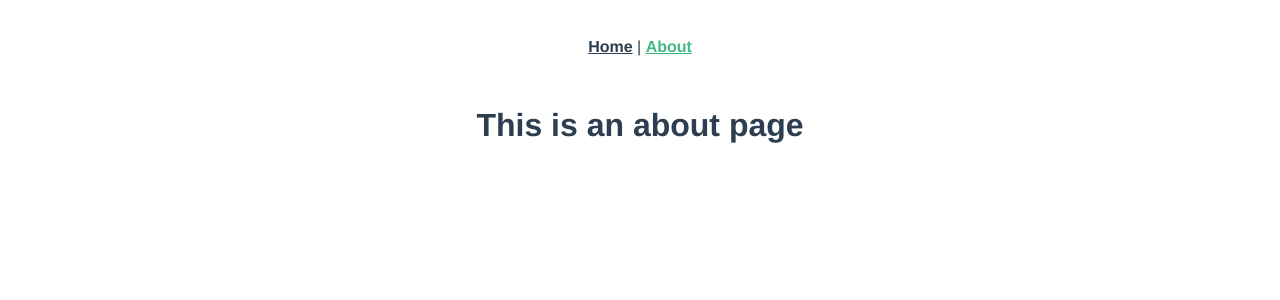
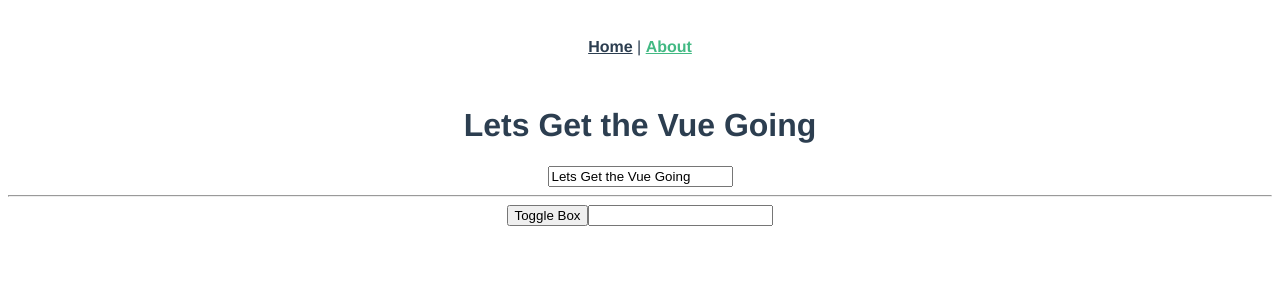
Before and after one commit to paigeashley624/JS_Framwork_Watcher_Vue_Project, a Vue app: page /about in a window 1280 px wide. Shown: the top 300 px of the page. Built offline with nearby package versions, Linux system fonts and the light colour scheme.

Commit message:
working page before adding chart template

```diff
--- a/src/views/About.vue
+++ b/src/views/About.vue
@@ -1,46 +1,66 @@
 <template>
   <div class="about">
-    <h1>This is an about page</h1>
+    <h1>{{ greeting }}</h1>
+    <input v-model="greeting" />
+    <hr />
+    <button v-on:click="toggleBox">Toggle Box</button>
+    <!-- the toggleBox in on click is referencing the methos toggleBox -->
+    <div v-if="isVisible" class="box"></div>
+    <input v-on:keyup.enter="greet" />
+    <!-- .enter is a modifier and there are more modifiers -->
   </div>
 </template>
 
+<style>
+.box {
+  background-color: blue;
+  height: 100px;
+  width: 100px;
+}
+</style>
+
 <script>
-import axios from "axios";
+// import axios from "axios";
 
 export default {
   data() {
-    return {};
-  },
-
-  beforeCreate() {
-    console.log("beforeCreate", this);
-  },
-  created() {
-    console.log("created");
-  },
-  beforeMount() {
-    console.log("beforeMount");
-  },
-  mounted() {
-    console.log("mounted");
-  },
-  beforeUpdate() {
-    console.log("beforUpdate");
-  },
-  updated() {
-    console.log("updated");
-  },
-  beforeDestroy() {
-    console.log("beforeDestroy");
-  },
-  destroyed() {
-    console.log("destroy");
+    return {
+      greeting: "Lets Get the Vue Going",
+      isVisible: false, //true
+    };
   },
 
   methods: {
-    getSomething(param) {
-      axios.get(param).then;
+    toggleBox() {
+      this.isVisible = !this.isVisible;
+    },
+    greet() {
+      console.log(this.greeting);
     },
   },
+  // beforeCreate() {
+  //   console.log("beforeCreate", this);
+  // },
+  // created() {
+  //   console.log("created");
+  // },
+  // beforeMount() {
+  //   console.log("beforeMount");
+  // },
+  // mounted() {
+  //   console.log("mounted");
+  // },
+  // beforeUpdate() {
+  //   console.log("beforUpdate");
+  // },
+  // updated() {
+  //   console.log("updated");
+  // },
+  // beforeDestroy() {
+  //   console.log("beforeDestroy");
+  // },
+  // destroyed() {
+  //   console.log("destroy");
+  // },
 };
 </script>
--- a/src/views/Home.vue
+++ b/src/views/Home.vue
@@ -4,7 +4,7 @@
       Welcome to Javascript Framework Watcher: Stars, Watchers, and Forks https://github.com/acltc/js-framework-watcher
     </h1>
     <h2 v-for="info in repoData" :key="info.id">
-      "info" could be named anything
+      <!-- "info" could be named anything -->
       {{ info.full_name }}
       {{ info.forks_count }}
     </h2>
```
